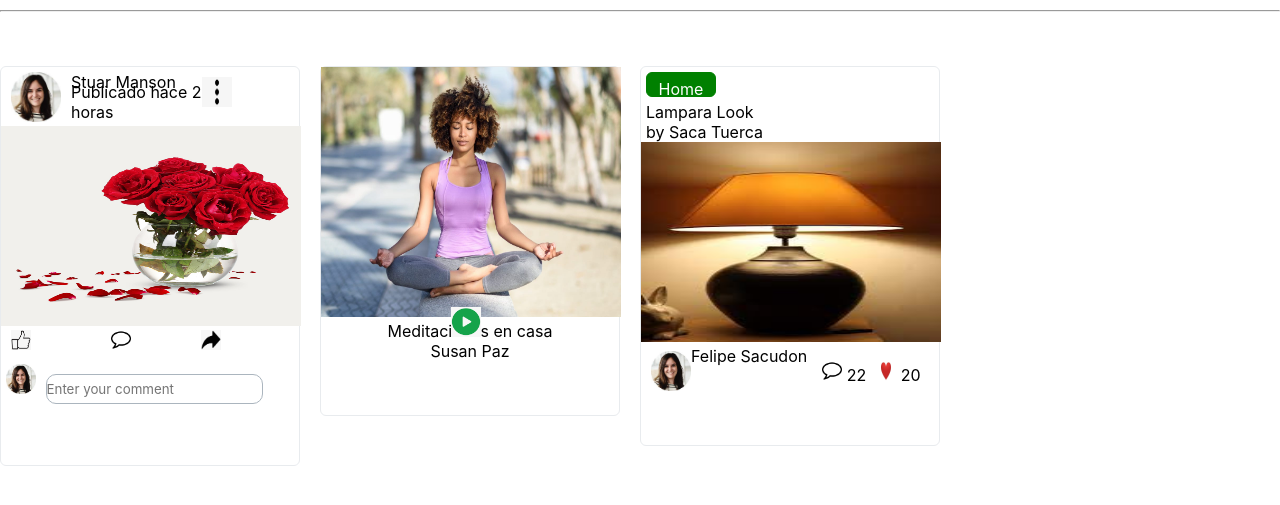
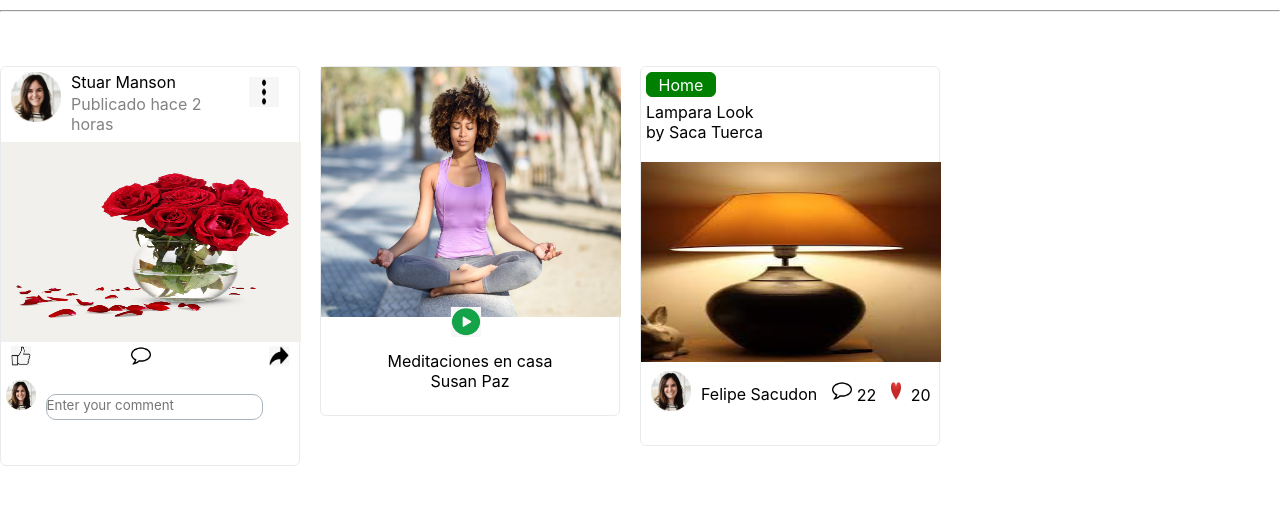
Before and after one commit to stutee/Leapfrog, a plain HTML site: page assignment/design-assignment-5/card.html in a window 1280 px wide. Shown: the part 161-666 px from the top of the page. Drawn offline with Linux system fonts and the light colour scheme.

Commit message:
classroom feedback

```diff
--- a/assignment/design-assignment-5/card.html
+++ b/assignment/design-assignment-5/card.html
@@ -46,13 +46,13 @@
                     </div>
                     <div class="float-left margin-left-10">
                         <p class="margin-top-5">Stuar Manson</p>
-                        <p class="color-text font-size-small margin-top-neg-10">Publicado hace 2 <br> horas</p>
+                        <p class="font-size-small margin-top-neg-10 first-card-grey">Publicado hace 2 <br> horas</p>
                     </div>
                 </div>
 
                 <div>
                     <div class="float-right margin-right-20 margin-top-10">
-                        <img src="threedots.png" alt="dots" height="30" width="30">
+                        <img src="threedots.png" alt="dots" height="30" width="30" class="three-dot-img">
                     </div>
 
 
@@ -62,13 +62,13 @@
 
                     <div>
                         <div class="float-left margin-right-70 padding-left-10">
-                            <img src="likebutton.png" alt="like" width="20" height="20">
+                            <img src="likebutton.png" alt="like" width="20" height="20" class="like-button">
                         </div>
                         <div class="float-left margin-right-70 padding-left-10">
                             <img src="commentbutton.png" alt="comment" width="20" height="20">
                         </div>
                         <div class="float-right padding-left-10">
-                        <img src="sharebutton.png" alt="comment" width="20" height="20">
+                        <img src="sharebutton.png" alt="comment" width="20" height="20" class="share-button">
                         </div>
                     </div>
                 </div>
@@ -93,13 +93,13 @@
                 by Saca Tuerca</p>
             </div>
             <div>
-                <img src="lamp.jpg" alt="lamp" width="300" height="200">
+                <img src="lamp.jpg" alt="lamp" width="300" height="200" class="lamp">
             </div>
             <div class="float-left margin-left-10 margin-top-5">
                 <img src="circlepic.jpg" alt="pic" height="40" width="40">
             </div>
             <div class="float-left">
-               <p>Felipe Sacudon</p>
+               <p class="third-card-name">Felipe Sacudon</p>
             </div>
             <div class="float-left padding-top-15 margin-right-10 margin-left-15">
                 <img src="commentbutton.png" alt="comment" width="20" height="20">
--- a/assignment/design-assignment-5/style.css
+++ b/assignment/design-assignment-5/style.css
@@ -489,6 +489,7 @@ h1{
     position: absolute;
     top: 240px;
     left: 130px;
+    margin-bottom:20px;
 }
 
  .centre-align{
@@ -577,6 +578,7 @@ h1{
     border-radius: 6px;
     border:1px solid green;
     background-color:green;
+
 }
 
 .margin-top-5{
@@ -596,10 +598,46 @@ h1{
 }
 
 .padding-top-6{
-    padding-top:6px;
+    padding-top:2px;
 
 }
 
 .padding-bottom-6{
     padding-bottom:6px;
 }
+
+.third-card-name{
+    margin-left:10px;
+    margin-top:18px;
+}
+
+.first-card-grey{
+    margin-top:2px;
+    margin-bottom:8px;
+    color: #828282;
+}
+
+.three-dot-img{
+    float:right
+}
+
+.share-button{
+    float:right;
+    margin-right:10px;
+}
+
+.secondcard-text{
+    margin-top:30px;
+}
+
+.color-light-grey{
+    color: #828282;
+}
+
+.like-button{
+    margin-right:20px;
+}
+
+.lamp{
+    margin-top:20px;
+}
```
